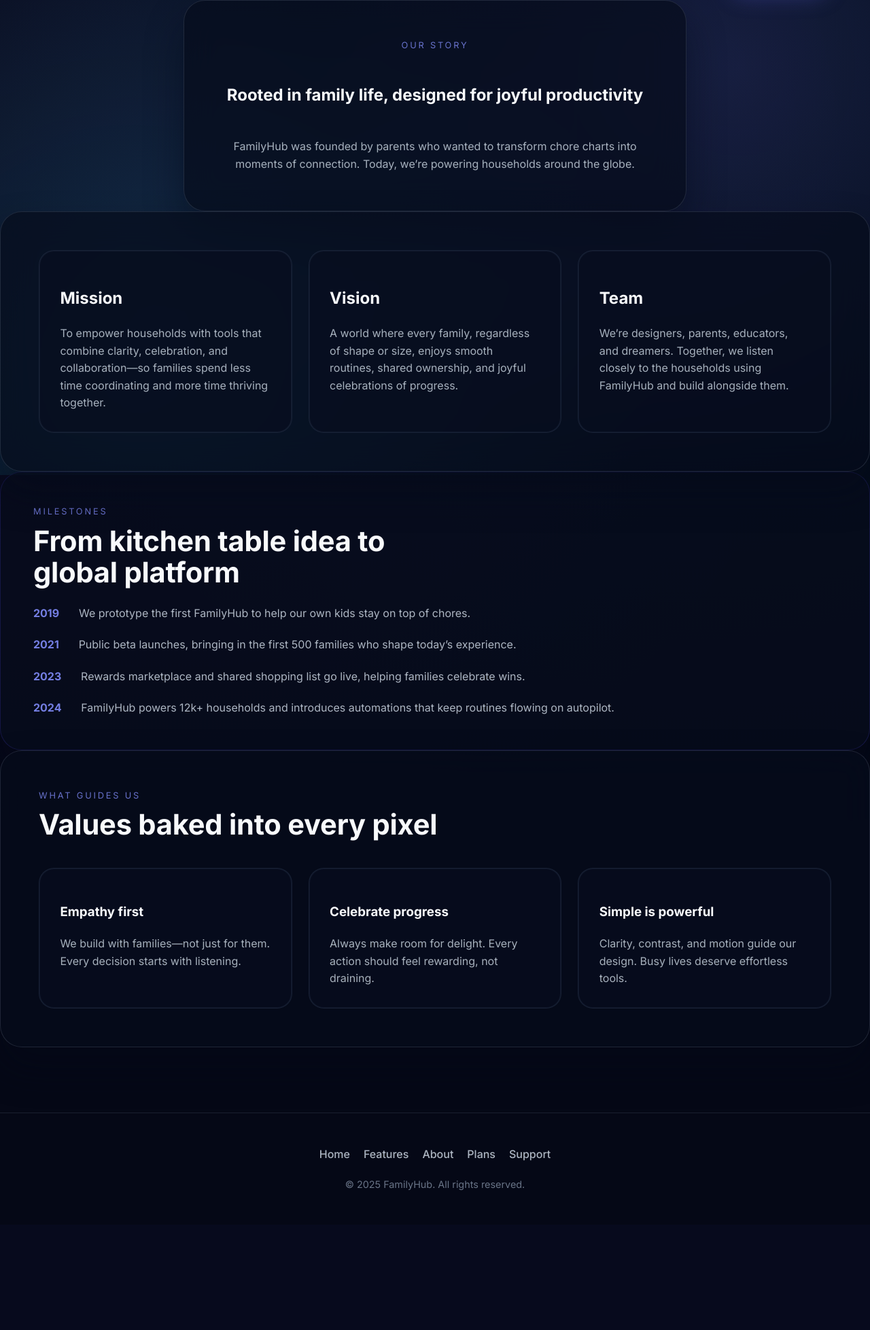
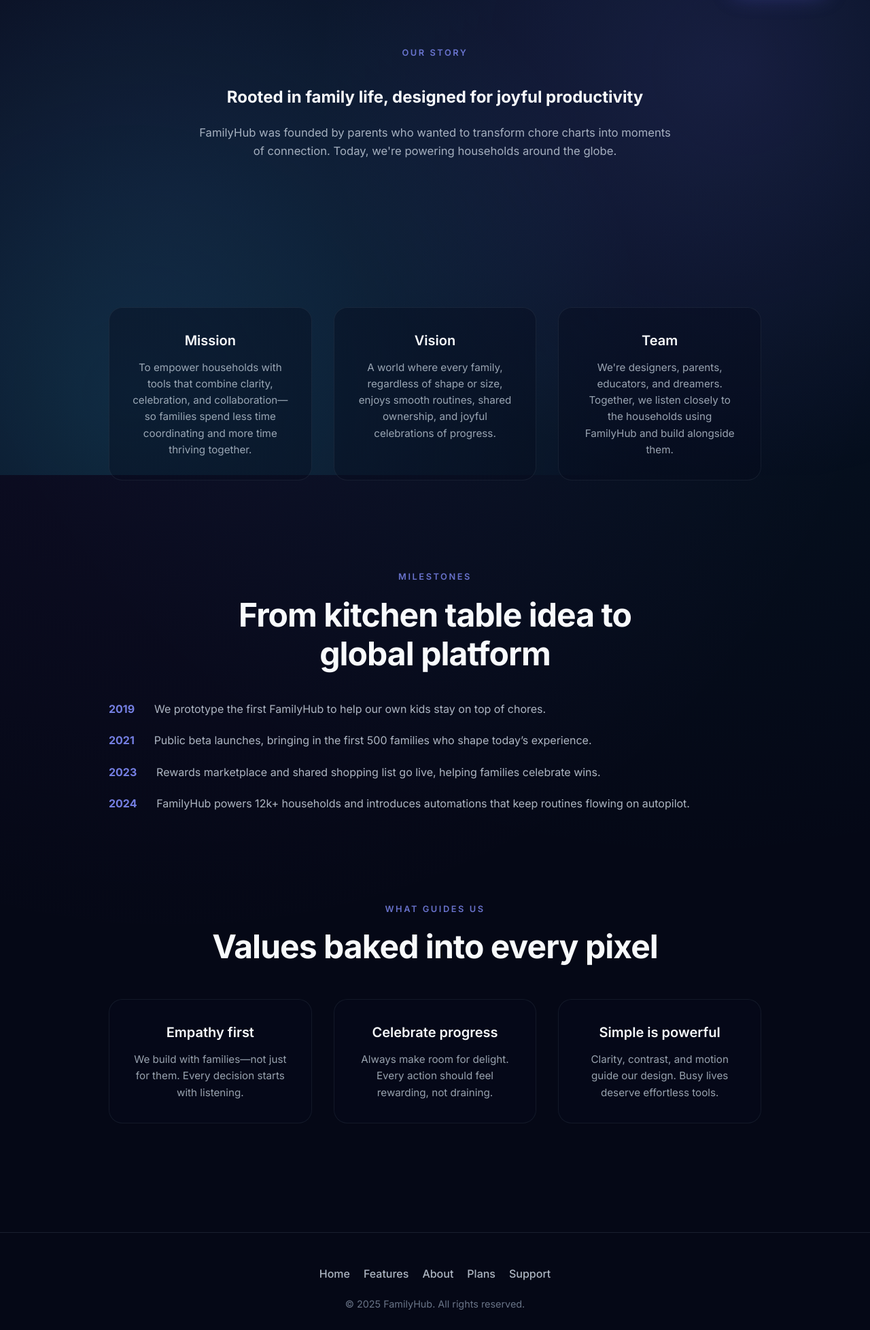
Before and after one commit to rasmus-antsi/Perekas-Django, a Django app: page /about/ in a window 1280 px wide. Shown: the part 101-2058 px from the top of the page at 68% size. Before the commit the page ends 1852 px from the top, so only its background shows below. Run offline with Django 5.2, Linux system fonts and the light colour scheme.

Commit message:
Apply index.html theme to features, about, and plans pages and make them more compact

```diff
--- a/static/styles.css
+++ b/static/styles.css
@@ -2303,7 +2303,7 @@ body.modal-open {
 
 /* Minimal Sections */
 .section-minimal {
-  padding: clamp(4rem, 10vw, 8rem) clamp(2rem, 8vw, 6rem);
+  padding: clamp(2rem, 6vw, 4rem) clamp(2rem, 8vw, 6rem);
   width: 90%;
   max-width: 1800px;
   margin: 0 auto;
@@ -2311,7 +2311,7 @@ body.modal-open {
 
 .section-header-minimal {
   text-align: center;
-  margin-bottom: clamp(3rem, 6vw, 5rem);
+  margin-bottom: clamp(1.5rem, 4vw, 2.5rem);
   max-width: 700px;
   margin-left: auto;
   margin-right: auto;
--- a/templates/a_landing/about.html
+++ b/templates/a_landing/about.html
@@ -11,49 +11,75 @@
       href="https://fonts.googleapis.com/css2?family=Inter:wght@400;500;600;700;800&display=swap"
       rel="stylesheet"
     >
-    <link rel="stylesheet" href="{% static 'styles.css' %}">
+    <link rel="stylesheet" href="{% static 'styles.css' %}?v={{ timestamp }}">
   </head>
   <body class="landing-body">
     <div class="landing-background"></div>
-    {% include 'a_landing/partials/nav.html' with current='about' %}
+
+    <header class="landing-nav">
+      <a href="{% url 'a_landing:landing_index' %}" class="landing-brand">
+        <span class="landing-logo">FH</span>
+        <div>
+          <span class="landing-brand-title">FamilyHub</span>
+          <span class="landing-brand-tagline">Together Daily</span>
+        </div>
+      </a>
+      <nav class="landing-nav-links">
+        <a href="{% url 'a_landing:landing_index' %}">Home</a>
+        <a href="{% url 'a_landing:features' %}">Features</a>
+        <a class="active" href="{% url 'a_landing:about' %}">About</a>
+        <a href="{% url 'a_landing:plans' %}">Plans</a>
+      </nav>
+      <div class="landing-nav-actions">
+        <a class="landing-link" href="{% url 'account_login' %}">Log in</a>
+        <a class="landing-button primary" href="{% url 'account_signup' %}">Get Started</a>
+      </div>
+      <button class="landing-nav-toggle" aria-label="Toggle menu">
+        <span aria-hidden="true"></span>
+      </button>
+    </header>
 
     <main class="landing-main">
-      <section class="landing-section hero-narrow glass">
-        <span class="section-eyebrow">Our Story</span>
+      <section class="section-minimal">
+        <div class="section-header-minimal">
+          <span class="section-eyebrow-minimal">Our Story</span>
           <h1>Rooted in family life, designed for joyful productivity</h1>
           <p>
             FamilyHub was founded by parents who wanted to transform chore charts into moments of
-          connection. Today, we’re powering households around the globe.
+            connection. Today, we're powering households around the globe.
           </p>
+        </div>
       </section>
 
-      <section class="landing-section about-grid glass">
-        <article>
-          <h2>Mission</h2>
+      <section class="section-minimal">
+        <div class="features-grid-minimal">
+          <div class="feature-card-minimal">
+            <h3>Mission</h3>
             <p>
               To empower households with tools that combine clarity, celebration, and collaboration—so
               families spend less time coordinating and more time thriving together.
             </p>
-        </article>
-        <article>
-          <h2>Vision</h2>
+          </div>
+          <div class="feature-card-minimal">
+            <h3>Vision</h3>
             <p>
               A world where every family, regardless of shape or size, enjoys smooth routines, shared
               ownership, and joyful celebrations of progress.
             </p>
-        </article>
-        <article>
-          <h2>Team</h2>
+          </div>
+          <div class="feature-card-minimal">
+            <h3>Team</h3>
             <p>
-            We’re designers, parents, educators, and dreamers. Together, we listen closely to the
+              We're designers, parents, educators, and dreamers. Together, we listen closely to the
               households using FamilyHub and build alongside them.
             </p>
-        </article>
+          </div>
+        </div>
       </section>
 
-      <section class="landing-section timeline">
-        <div class="landing-section-header">
-          <span class="section-eyebrow">Milestones</span>
+      <section class="section-minimal">
+        <div class="section-header-minimal">
+          <span class="section-eyebrow-minimal">Milestones</span>
           <h2>From kitchen table idea to global platform</h2>
         </div>
         <ol class="timeline-list">
@@ -79,21 +105,21 @@
         </ol>
       </section>
 
-      <section class="landing-section values glass">
-        <div class="landing-section-header">
-          <span class="section-eyebrow">What guides us</span>
+      <section class="section-minimal">
+        <div class="section-header-minimal">
+          <span class="section-eyebrow-minimal">What guides us</span>
           <h2>Values baked into every pixel</h2>
         </div>
-        <div class="values-grid">
-          <div>
+        <div class="features-grid-minimal">
+          <div class="feature-card-minimal">
             <h3>Empathy first</h3>
             <p>We build with families—not just for them. Every decision starts with listening.</p>
           </div>
-          <div>
+          <div class="feature-card-minimal">
             <h3>Celebrate progress</h3>
             <p>Always make room for delight. Every action should feel rewarding, not draining.</p>
           </div>
-          <div>
+          <div class="feature-card-minimal">
             <h3>Simple is powerful</h3>
             <p>Clarity, contrast, and motion guide our design. Busy lives deserve effortless tools.</p>
           </div>
@@ -101,7 +127,28 @@
       </section>
     </main>
 
-    {% include 'a_landing/partials/footer.html' %}
-    <script src="{% static 'landing.js' %}"></script>
+    <footer class="landing-footer">
+      <div class="landing-footer-links">
+        <a href="{% url 'a_landing:landing_index' %}">Home</a>
+        <a href="{% url 'a_landing:features' %}">Features</a>
+        <a href="{% url 'a_landing:about' %}">About</a>
+        <a href="{% url 'a_landing:plans' %}">Plans</a>
+        <a href="mailto:hello@familyhub.app">Support</a>
+      </div>
+      <p>© {% now "Y" %} FamilyHub. All rights reserved.</p>
+    </footer>
+
+    <script>
+      const toggle = document.querySelector('.landing-nav-toggle');
+      const navLinks = document.querySelector('.landing-nav-links');
+      const navActions = document.querySelector('.landing-nav-actions');
+      if (toggle) {
+        toggle.addEventListener('click', () => {
+          toggle.classList.toggle('open');
+          navLinks.classList.toggle('open');
+          navActions.classList.toggle('open');
+        });
+      }
+    </script>
   </body>
 </html>
```
Also changed, not shown: templates/a_landing/features.html (+63 -24 lines), templates/a_landing/plans.html (+62 -15 lines). Lines whose indentation alone changed are shown as unchanged.
